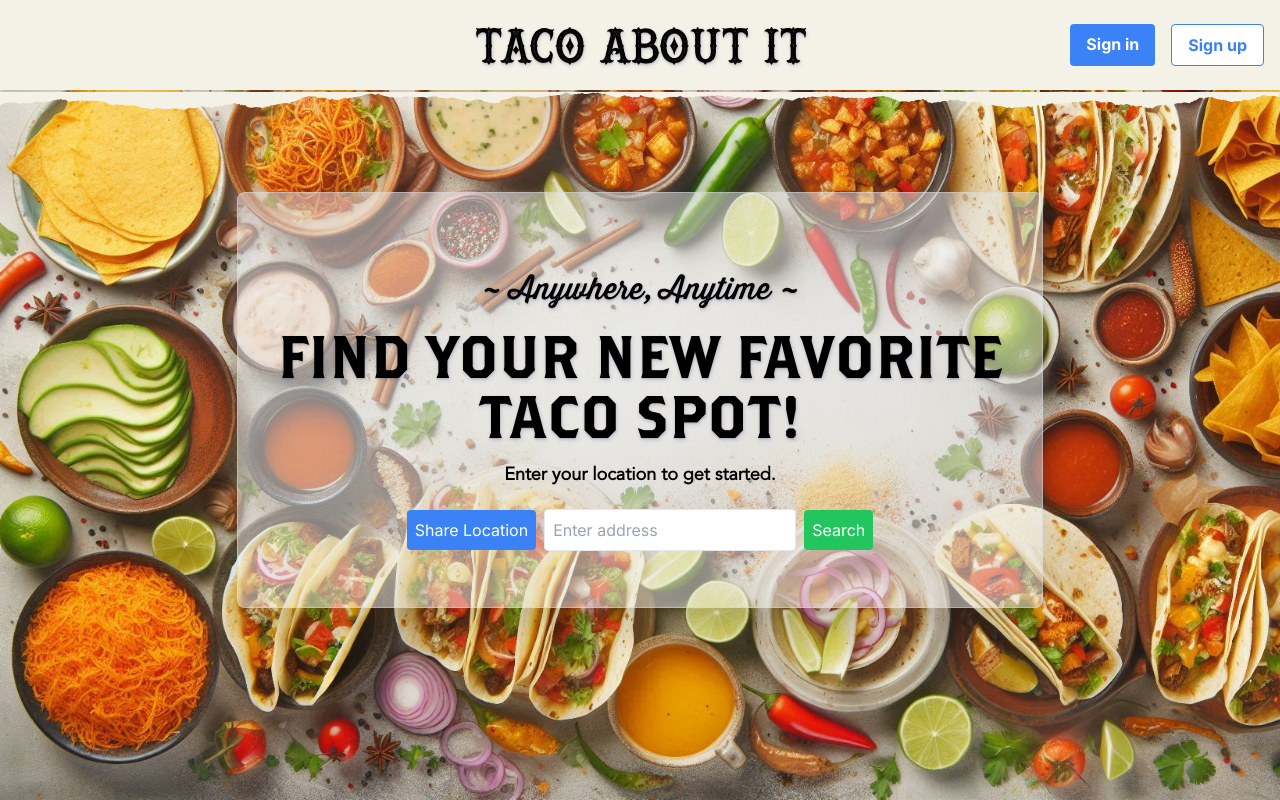
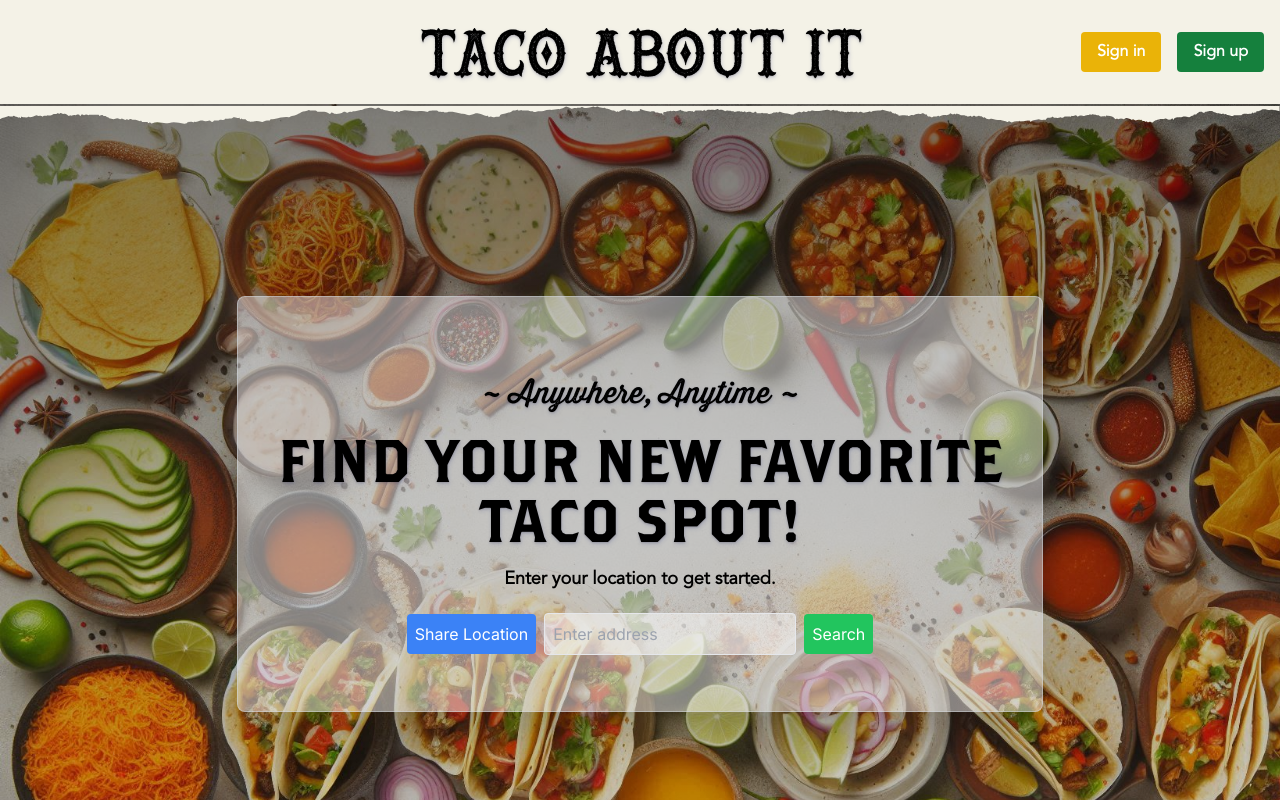
Before and after one commit to elsong86/taco-about-it, a Next.js app in the folder frontend/: page / in a window 1280 px wide. Shown: the top 800 px of the page. Built offline with nearby package versions, Linux system fonts and the light colour scheme.

Commit message:
changed button colors and added shadow

```diff
--- a/frontend/src/app/components/Header.tsx
+++ b/frontend/src/app/components/Header.tsx
@@ -50,7 +50,7 @@ const Header: React.FC<HeaderProps> = ({
             type="text"
             placeholder="Enter address"
             required
-            className="mr-2 rounded border p-2"
+            className="mr-2 rounded border bg-opacity-50 bg-white p-2"
           />
           <button type="submit" className="rounded bg-green-500 p-2 text-white">
             Search
--- a/frontend/src/app/components/LandingHeader.tsx
+++ b/frontend/src/app/components/LandingHeader.tsx
@@ -5,13 +5,13 @@ import rip from '../../../public/rip.svg';
 const MainHead: React.FC = () => {
   return (
     <header
-      className="fixed top-0 left-0 right-0 shadow-md h-35 z-10 py-2 flex items-center"
+      className="sticky top-0 left-0 right-0 shadow-md h-35 z-10 py-4 flex items-center"
       style={{ backgroundColor: '#f4f2e7' }}
     >
 
 
       {/* Centered Text */}
-      <div className="absolute left-1/2 transform -translate-x-1/2 text-7xl text-shadow-md font-hustlers ">
+      <div className="absolute left-1/2 transform -translate-x-1/2 text-8xl text-shadow-md font-hustlers ">
         Taco About it
       </div>
 
@@ -19,13 +19,13 @@ const MainHead: React.FC = () => {
       <div className="flex space-x-4 ml-auto p-4">
         <Link
           href="/signin"
-          className="inline-block px-4 py-2 text-white bg-blue-500 hover:bg-blue-700 font-bold rounded"
+          className="inline-block px-4 py-2 text-white bg-yellow-500 hover:bg-red-800 font-bold font-avenir rounded"
         >
           Sign in
         </Link>
         <Link
           href="/signup"
-          className="inline-block px-4 py-2 text-blue-500 bg-white border border-blue-500 hover:bg-blue-500 hover:text-white font-bold rounded"
+          className="inline-block px-4 py-2 text-white bg-green-700 hover:bg-red-800 hover:text-white font-bold font-avenir rounded"
         >
           Sign up
         </Link>
--- a/frontend/src/app/page.tsx
+++ b/frontend/src/app/page.tsx
@@ -23,7 +23,7 @@ const HomePage: React.FC = () => {
 
     <div>
       <MainHead />
-      <div className="flex min-h-screen flex-col items-center justify-center relative py-10"
+      <div className="flex min-h-screen flex-col items-center justify-center relative "
         style={{
           backgroundImage: `url(${image.src})`,
           backgroundSize: "cover",
@@ -32,6 +32,14 @@ const HomePage: React.FC = () => {
         }}
         >
 
+{/* Transparent black gradient div */}
+    <div
+        className="absolute inset-0"
+        style={{
+          background: "linear-gradient(to bottom, rgba(0, 0, 0, 0.7), rgba(0, 0, 0, 0.2))",
+          opacity: 0.7, // You can adjust this value for more or less transparency
+        }}
+      ></div>
 
         {/* Content */}
       <div className="relative z-5 flex flex-col items-center rounded-lg border border-gray-300 border-opacity-50 text-center shadow-2xl bg-gray-200 bg-opacity-50 my-10 pt-20 pb-10 px-10">
```
